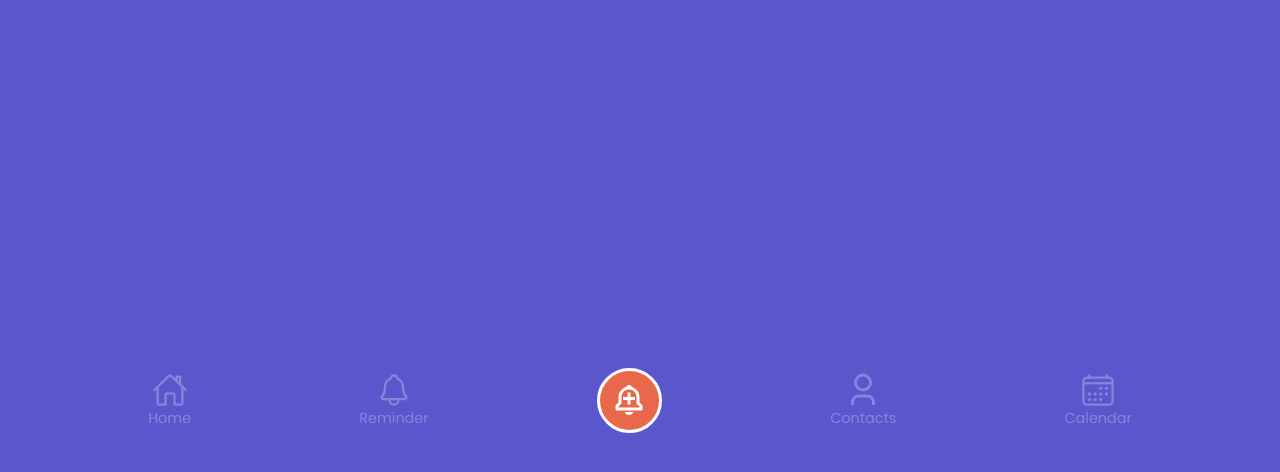
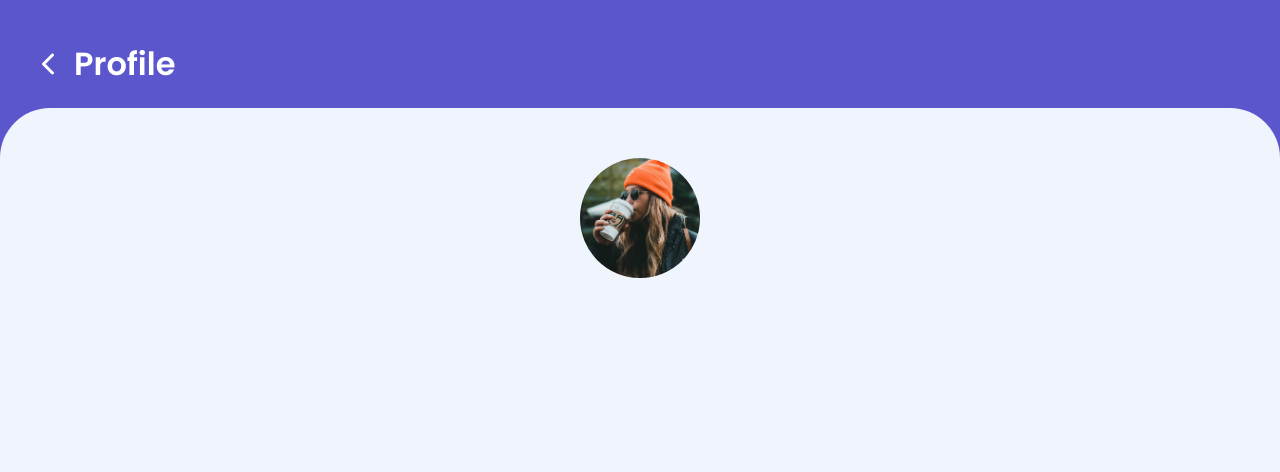
Before and after one commit to khanhammad896/nagger, a React (Create React App) app: page /profile in a window 1280 px wide. Shown: the top 472 px of the page. Built offline with nearby package versions, Linux system fonts and the light colour scheme.

Commit message:
Initialized profile page

```diff
--- a/src/App.css
+++ b/src/App.css
@@ -26,7 +26,8 @@
   box-sizing: border-box;
 }
 
-.tab {
+.tab,
+.tab-stack {
   width: 100%;
   padding-inline: 4%;
   background-color: var(--tab-theme);
@@ -35,7 +36,12 @@
   overflow: auto;
 }
 
-.tab::-webkit-scrollbar {
+.tab-stack {
+  border-radius: 50px 50px 0px 0px;
+}
+
+.tab::-webkit-scrollbar,
+.tab-stack::-webkit-scrollbar {
   display: none;
 }
 
--- a/src/components/Appbar.js
+++ b/src/components/Appbar.js
@@ -2,6 +2,7 @@ import React from "react";
 import styled from "styled-components";
 import Avatar from "@material-ui/core/Avatar";
 import profile from "../assets/img2.jpg";
+import { Link } from "react-router-dom";
 const Appbar = () => {
   return (
     <>
@@ -11,7 +12,9 @@ const Appbar = () => {
           <span className="username text-dark font-bold">Dora Designer!</span>
         </div>
         <div className="avatar-container">
-          <Avatar alt="Profile" src={profile} />
+          <Link to="/profile">
+            <Avatar alt="Profile" src={profile} />
+          </Link>
         </div>
       </AppBarContainer>
     </>
--- /dev/null
+++ b/src/components/SecondaryAppBar.js
@@ -0,0 +1,43 @@
+import React from "react";
+import styled from "styled-components";
+import { IoIosArrowBack } from "react-icons/io";
+import { Link } from "react-router-dom";
+const SecondaryAppBar = (props) => {
+  return (
+    <>
+      <SecondaryAppBarWrapper>
+        <Link to="/">
+          <div className="back-container text-light">
+            <IoIosArrowBack className="back-icon" />
+            <span className="back-text font-regular">{props.backText}</span>
+          </div>
+        </Link>
+      </SecondaryAppBarWrapper>
+    </>
+  );
+};
+
+export default SecondaryAppBar;
+
+const SecondaryAppBarWrapper = styled.div`
+  width: 95%;
+  margin-block: 40px 20px;
+  margin-inline: auto;
+  display: flex;
+  justify-conent: flex-start;
+
+  .back-container {
+    display: flex;
+    justify-content: flex-start;
+    align-items: center;
+    cursor: pointer;
+  }
+
+  .back-icon {
+    font-size: 2em;
+  }
+  .back-text {
+    margin-inline: 10px;
+    font-size: 2em;
+  }
+`;
--- /dev/null
+++ b/src/pages/Profile.js
@@ -0,0 +1,55 @@
+import React from "react";
+import SecondaryAppBar from "../components/SecondaryAppBar";
+import styled from "styled-components";
+import Avatar from "@material-ui/core/Avatar";
+import profile from "../assets/img2.jpg";
+
+const Profile = (props) => {
+  return (
+    <>
+      <ProfileWrapper height={props.height}>
+        <SecondaryAppBar backText={`Profile`} />
+        <section className="tab-stack">
+          <div className="display-container">
+            <div>
+              <Avatar alt="profile" src={profile} />
+            </div>
+          </div>
+        </section>
+      </ProfileWrapper>
+    </>
+  );
+};
+
+export default Profile;
+
+const ProfileWrapper = styled.div`
+  width: 100%;
+  height: 100%;
+  display: flex;
+  justif-content: flex-start;
+  flex-direction: column;
+  animation: slide-up 0.2s 1 ease-out forwards;
+
+  .display-container {
+    width: 100%;
+    margin-top: 50px;
+  }
+  .display-container > div {
+    width: max-content;
+    margin-inline: auto;
+  }
+  .MuiAvatar-root {
+    width: 120px;
+    height: 120px;
+  }
+
+  @keyframes slide-up {
+    0% {
+      transform: translateY(${(props) => props.height}px);
+    }
+    100% {
+      transform: translateY(0);
+    }
+  }
+`;
--- a/src/routes/Routes.js
+++ b/src/routes/Routes.js
@@ -1,15 +1,15 @@
 import React, { useState, useEffect } from "react";
-import { Switch, Route } from "react-router-dom";
+import { Switch, Route, useLocation } from "react-router-dom";
 import styled from "styled-components";
 import Navbar from "../components/Navbar";
 import Home from "../pages/Home";
 import Reminders from "../pages/Reminders";
 import Contacts from "../pages/Contacts";
 import Calendar from "../pages/Calendar";
-
+import Profile from "../pages/Profile";
 const Routes = () => {
   const [height, setHeight] = useState(window.innerHeight);
-
+  const location = useLocation();
   useEffect(() => {
     function handleResize() {
       setHeight(window.innerHeight);
@@ -18,14 +18,18 @@ const Routes = () => {
   }, []);
   return (
     <>
-      <MainWrapper height={height}>
+      <MainWrapper height={height} location={location.pathname}>
         <Switch>
           <Route exact path="/" component={Home} />
           <Route path="/reminders" component={Reminders} />
           <Route path="/contacts" component={Contacts} />
           <Route path="/calendar" component={Calendar} />
+          <Route
+            path="/profile"
+            component={() => <Profile height={height} />}
+          />
         </Switch>
-        <Navbar />
+        {location.pathname !== "/profile" ? <Navbar /> : null}
       </MainWrapper>
     </>
   );
```
